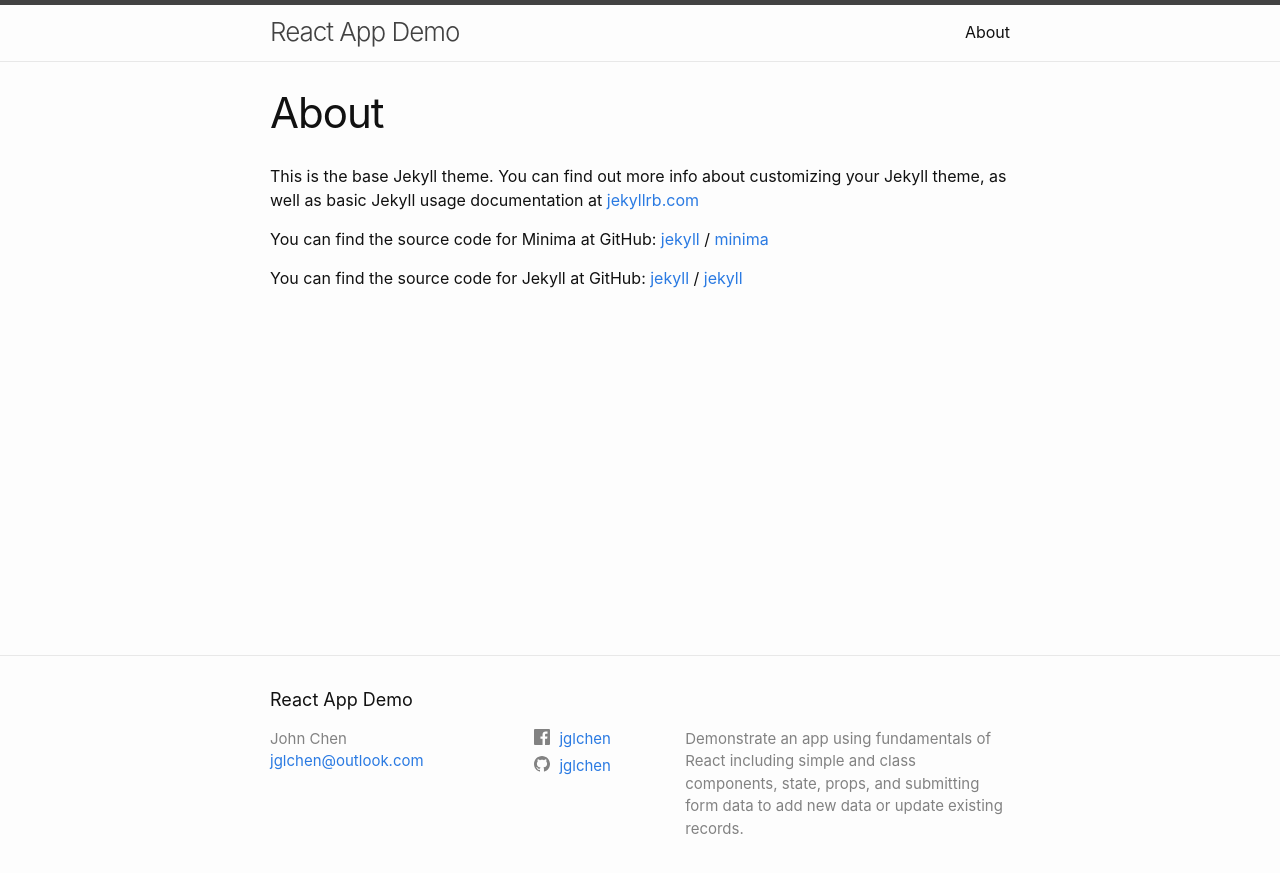
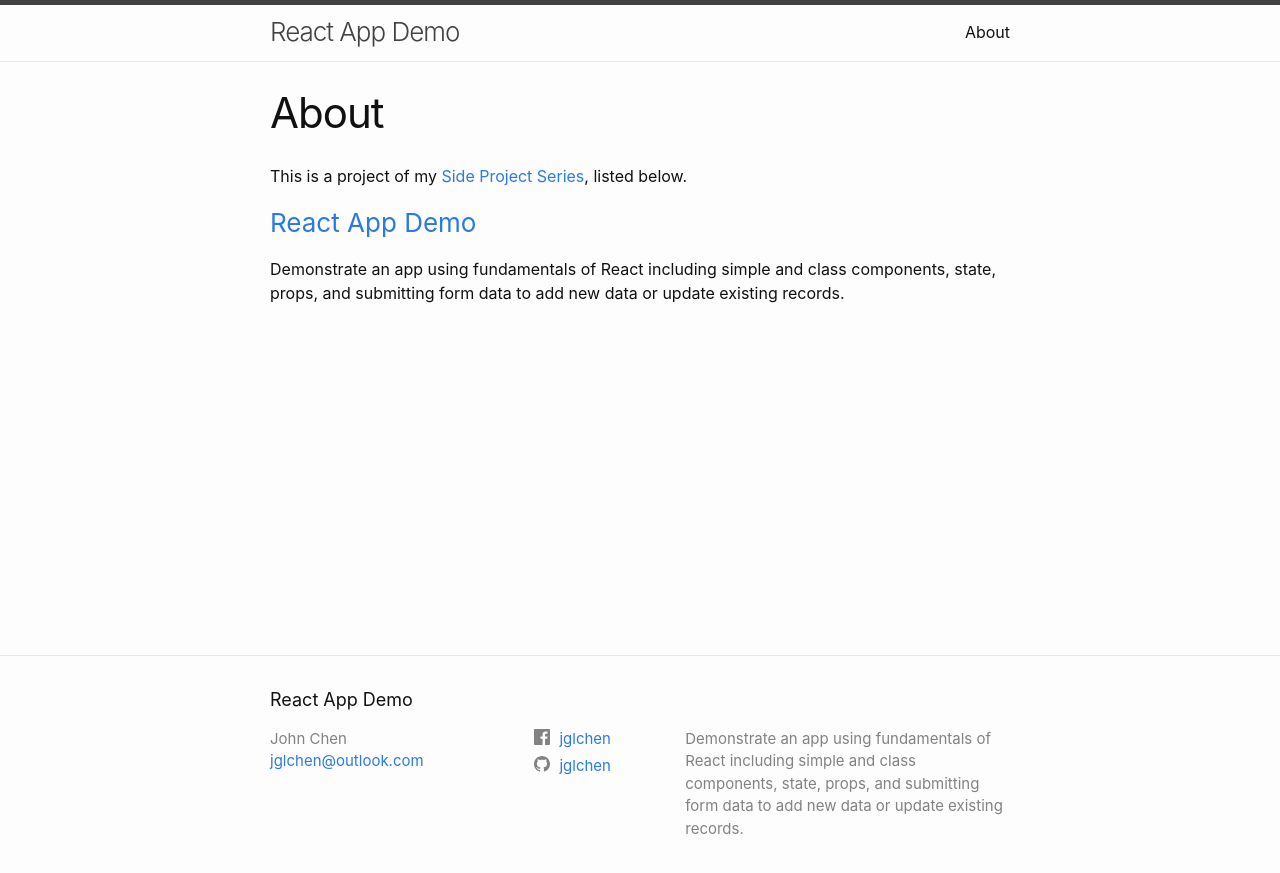
Before and after one commit to jglchen/react-app-demo, a Jekyll site: the page built from about.md, in a window 1280 px wide. Shown: the top 873 px of the page. Built offline with Jekyll 4.4.1, drawn with Linux system fonts in a browser that asks for light colours.

Commit message:
Update about.md

```diff
--- a/about.md
+++ b/about.md
@@ -4,15 +4,7 @@
 permalink: /about/
 ---
 
-This is the base Jekyll theme. You can find out more info about customizing your Jekyll theme, as well as basic Jekyll usage documentation at [jekyllrb.com](https://jekyllrb.com/)
+This is a project of my [Side Project Series](https://jglchen.github.io/), listed below.
 
-You can find the source code for Minima at GitHub:
-[jekyll][jekyll-organization] /
-[minima](https://github.com/jekyll/minima)
-
-You can find the source code for Jekyll at GitHub:
-[jekyll][jekyll-organization] /
-[jekyll](https://github.com/jekyll/jekyll)
-
-
-[jekyll-organization]: https://github.com/jekyll
+### [React App Demo](https://jglchen.github.io/react-app-demo/)
+Demonstrate an app using fundamentals of React including simple and class components, state, props, and submitting form data to add new data or update existing records.
```
